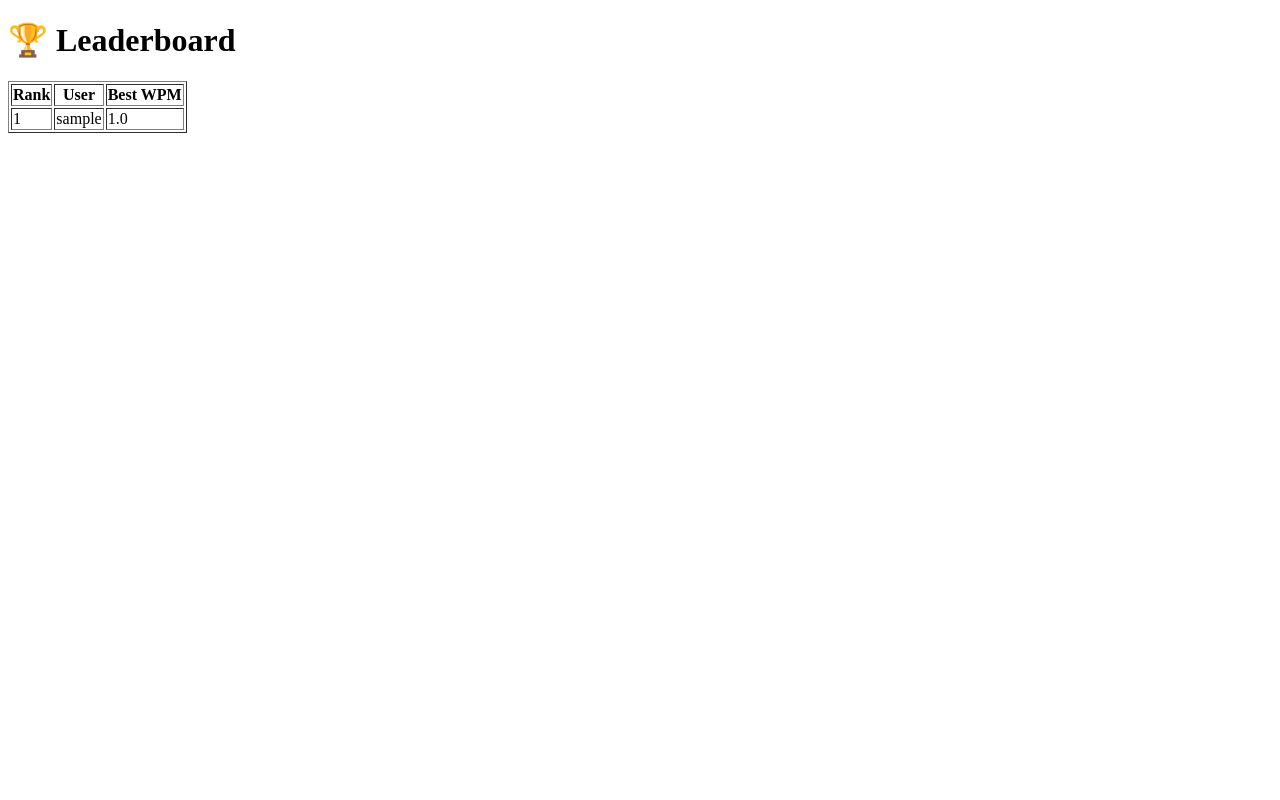
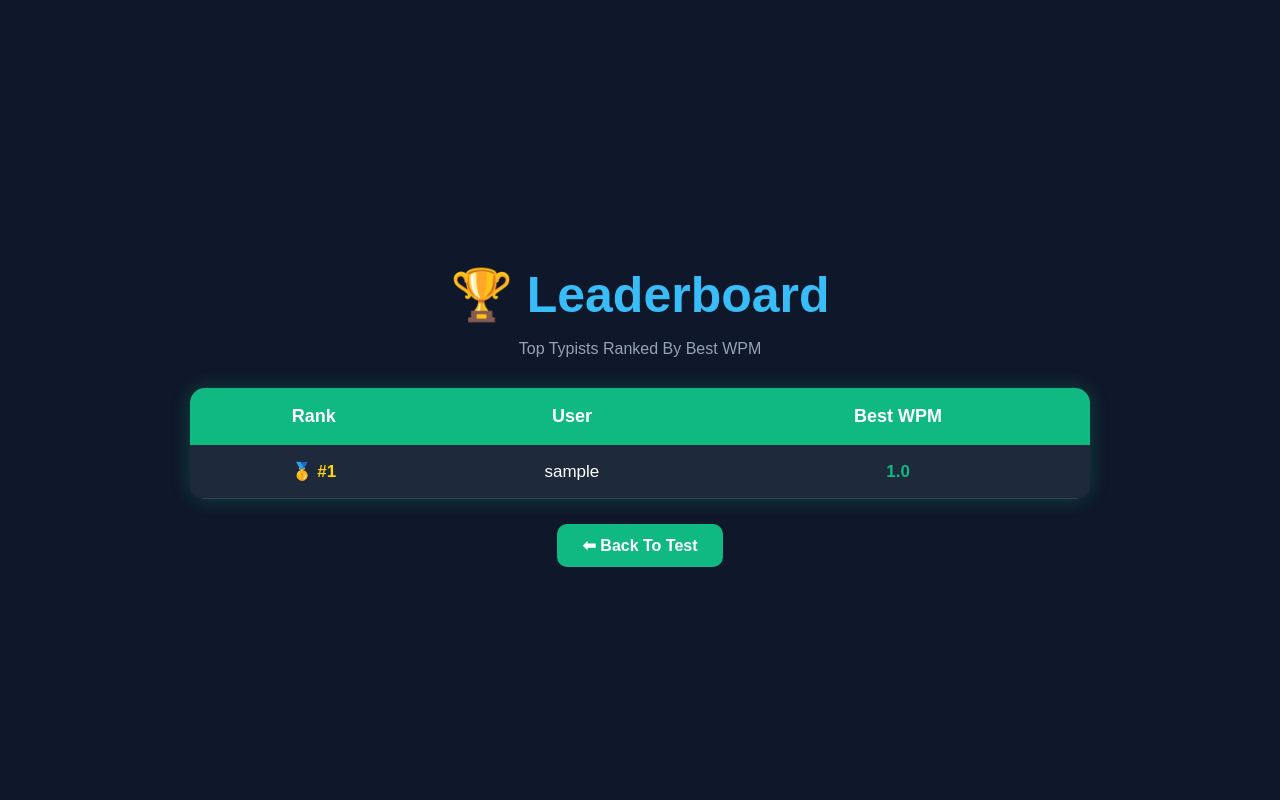
Before and after one commit to singhhansraj87544/typing-test, a Flask app: page /leaderboard in a window 1280 px wide. Run offline with Flask 3, Linux system fonts and the light colour scheme; tables that the repository leaves empty hold one stand-in row (values such as "Sample post").

Commit message:
Designed leaderboard

```diff
--- a/static/style.css
+++ b/static/style.css
@@ -184,72 +184,7 @@ textarea{
     font-weight:bold;
 }
 
-/* Leaderboard */
 
-.leaderboard-container{
-    width:90%;
-    max-width:800px;
-    margin:40px auto;
-    text-align:center;
-}
-
-.leaderboard-title{
-    font-size:36px;
-    margin-bottom:25px;
-}
-
-.leaderboard-table{
-    width:100%;
-    border-collapse:collapse;
-    background:#1e1e1e;
-    overflow:hidden;
-    border-radius:10px;
-}
-
-.leaderboard-table th{
-    background:#00b894;
-    color:white;
-    padding:15px;
-}
-
-.leaderboard-table td{
-    padding:12px;
-    border-bottom:1px solid #333;
-}
-
-.leaderboard-table tr:hover{
-    background:#2c2c2c;
-}
-
-.gold{
-    color:gold;
-    font-weight:bold;
-}
-
-.silver{
-    color:silver;
-    font-weight:bold;
-}
-
-.bronze{
-    color:#cd7f32;
-    font-weight:bold;
-}
-
-.back-btn{
-    display:inline-block;
-    margin-top:20px;
-    padding:10px 20px;
-    background:#00b894;
-    color:white;
-    text-decoration:none;
-    border-radius:8px;
-    transition:0.3s;
-}
-
-.back-btn:hover{
-    background:#009d7f;
-}
 
 #finalResult{
     display:none;
--- a/templates/leaderboard.html
+++ b/templates/leaderboard.html
@@ -1,13 +1,118 @@
 <!DOCTYPE html>
 <html>
 <head>
-    <title>Leaderboard</title>
+    <title>🏆 Leaderboard</title>
+
+    <link rel="stylesheet"
+          href="{{ url_for('static', filename='style.css') }}">
+
+    <style>
+
+        body{
+            background:#0f172a;
+            color:white;
+            font-family:Arial,sans-serif;
+            margin:0;
+            padding:0;
+        }
+
+        .leaderboard-container{
+            width:90%;
+            max-width:900px;
+            margin:40px auto;
+            text-align:center;
+        }
+
+        .leaderboard-title{
+            font-size:50px;
+            margin-bottom:10px;
+        }
+
+        .subtitle{
+            color:#94a3b8;
+            margin-bottom:30px;
+        }
+
+        .leaderboard-box{
+            background:#1e293b;
+            border-radius:15px;
+            overflow:hidden;
+            box-shadow:0 0 20px rgba(0,255,150,.2);
+        }
+
+        table{
+            width:100%;
+            border-collapse:collapse;
+        }
+
+        th{
+            background:#10b981;
+            padding:18px;
+            font-size:18px;
+        }
+
+        td{
+            padding:16px;
+            border-bottom:1px solid #334155;
+            font-size:17px;
+        }
+
+        tr:hover{
+            background:#273449;
+        }
+
+        .gold{
+            color:gold;
+            font-weight:bold;
+        }
+
+        .silver{
+            color:silver;
+            font-weight:bold;
+        }
+
+        .bronze{
+            color:#cd7f32;
+            font-weight:bold;
+        }
+
+        .wpm{
+            color:#10b981;
+            font-weight:bold;
+        }
+
+        .back-btn{
+            display:inline-block;
+            margin-top:25px;
+            padding:12px 25px;
+            background:#10b981;
+            color:white;
+            text-decoration:none;
+            border-radius:10px;
+            font-weight:bold;
+        }
+
+        .back-btn:hover{
+            background:#059669;
+        }
+
+    </style>
 </head>
+
 <body>
 
-<h1>🏆 Leaderboard</h1>
+<div class="leaderboard-container">
 
-<table border="1">
+    <h1 class="leaderboard-title">🏆 Leaderboard</h1>
+
+    <p class="subtitle">
+        Top Typists Ranked By Best WPM
+    </p>
+
+    <div class="leaderboard-box">
+
+        <table>
+
             <tr>
                 <th>Rank</th>
                 <th>User</th>
@@ -15,14 +120,45 @@
             </tr>
 
             {% for score in scores %}
+
             <tr>
-    <td>{{ loop.index }}</td>
+
+                <td>
+
+                    {% if loop.index == 1 %}
+                        <span class="gold">🥇 #1</span>
+
+                    {% elif loop.index == 2 %}
+                        <span class="silver">🥈 #2</span>
+
+                    {% elif loop.index == 3 %}
+                        <span class="bronze">🥉 #3</span>
+
+                    {% else %}
+                        #{{ loop.index }}
+                    {% endif %}
+
+                </td>
+
                 <td>{{ score[0] }}</td>
-    <td>{{ score[1] }}</td>
+
+                <td class="wpm">
+                    {{ score[1] }}
+                </td>
+
             </tr>
+
             {% endfor %}
 
         </table>
 
+    </div>
+
+    <a href="/" class="back-btn">
+        ⬅ Back To Test
+    </a>
+
+</div>
+
 </body>
 </html>
```
Lines whose indentation alone changed are shown as unchanged.
